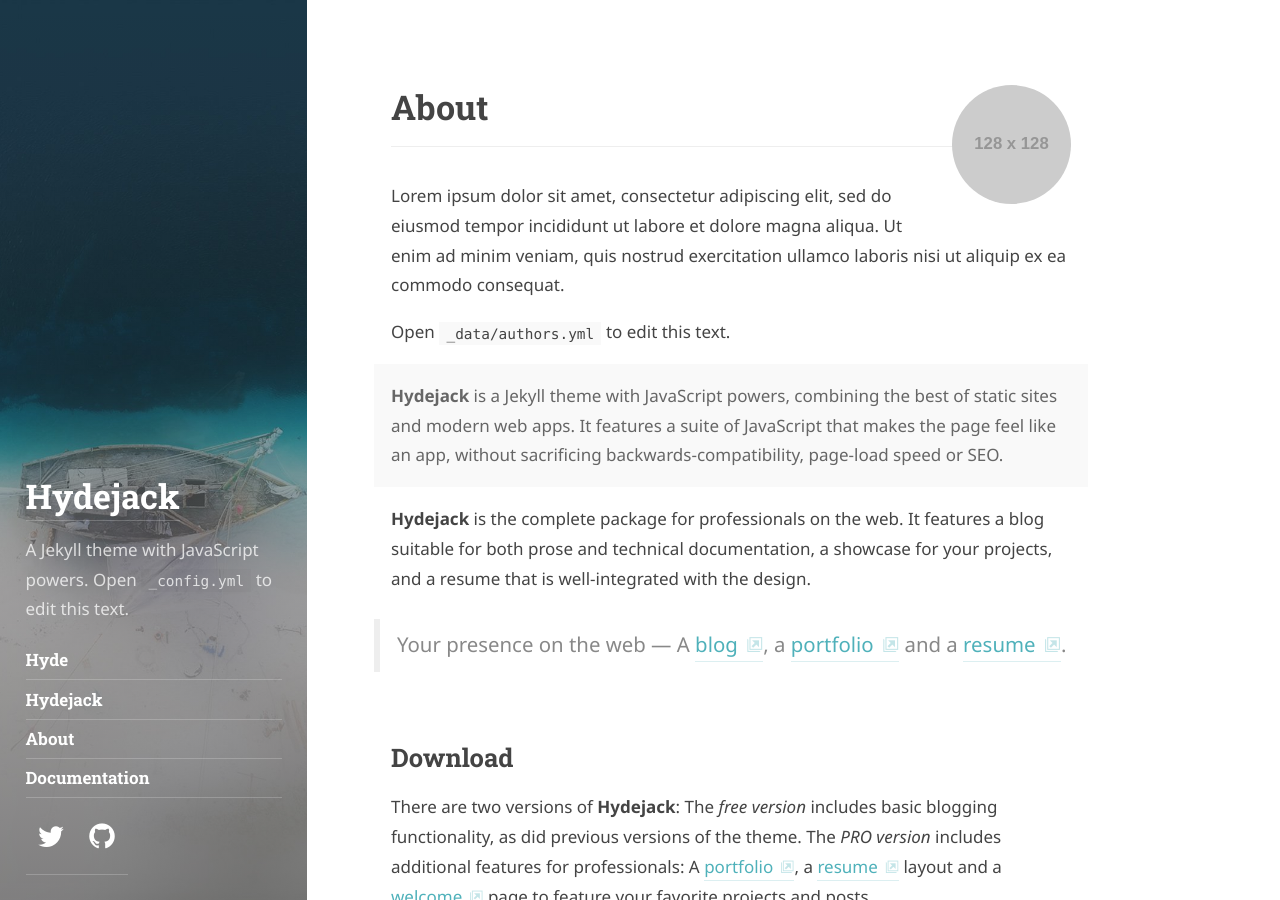
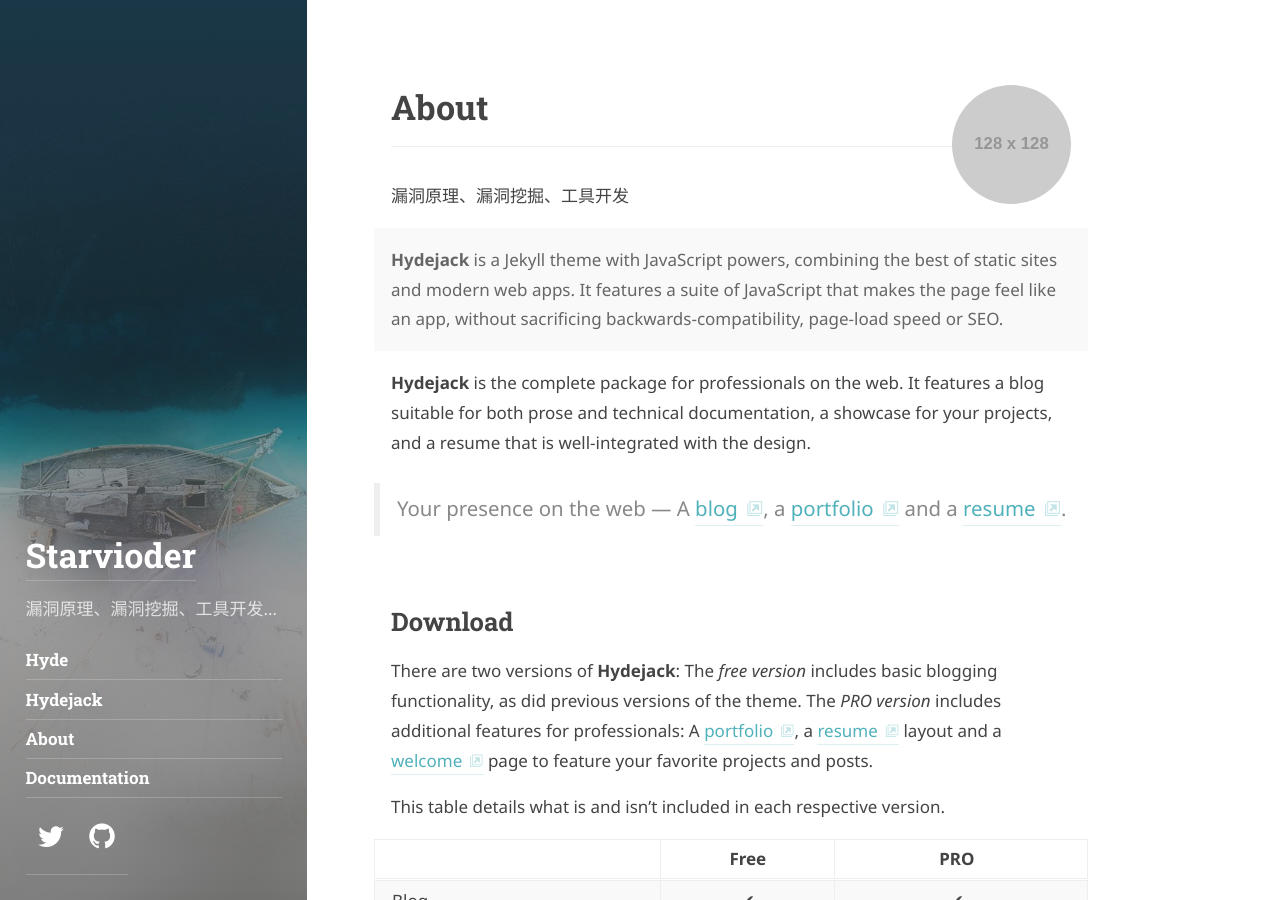
Before and after one commit to starvioder/starvioder.github.io, a Jekyll site: the page built from about.md, in a window 1280 px wide and 900 px high. Built offline with Jekyll 4.4.1, drawn with Linux system fonts in a browser that asks for light colours; some web fonts are replaced; some of the changed text lies outside the part shown.

Commit message:
profile update
profile update

```diff
--- a/_config.yml
+++ b/_config.yml
@@ -22,7 +22,7 @@ baseurl:               ''
 lang:                  en
 
 # The title of your blog. Used in the sidebar and the browser tab.
-title:                 Hydejack
+title:                 Starvioder
 
 # A short description (~150 chars) of the page used for the meta description tag.
 # Can use markdown, but no more than one paragraph (enforced by `>`)
@@ -33,8 +33,7 @@ description:           >
 
 # A shorter description for the sidebar.
 tagline:               >
-  A Jekyll theme with JavaScript powers.
-  Open `_config.yml` to edit this text.
+  漏洞原理、漏洞挖掘、工具开发...
 
 # A list of keywords for your blog
 keywords:              []
@@ -46,12 +45,12 @@ logo:                  /assets/icons/icon.png
 # Duplication is necessary due to the `jekyll-feed`, `jekyll-seo-tag` plugin.
 author:
   name:                <firstname> <lastname>
-  email:               <mail@domain.tld>
+  email:               <starvioder@outlook.com>
   # Used by `jekyll-seo-tag`:
   # twitter:             <username>
 
 # This text will appear in a `<small>` tag in the footer of every page.
-copyright:             © 2017. All rights reserved.
+copyright:             © 2023. All rights reserved.
 
 # Add links to the footer.
 # Typically you'll want to link to your impress, cookies or privacy policy, etc.
--- a/_data/authors.yml
+++ b/_data/authors.yml
@@ -2,17 +2,13 @@
 # Must be the same as `author` in `_config.yml`.
 # Change `author1` to your shortname.
 author1:
-  name:              <firstname> <lastname>
-  email:             <mail@domain.tld>
+  name:              starvioder
+  email:             <starvioder@outlook.com>
 
   # Used at the bottom of each page and at the top of the `about` layout
   # Markdown enabled, can use multiple paragraphs (enabled by `|`)
   about:             |
-    Lorem ipsum dolor sit amet, consectetur adipiscing elit,
-    sed do eiusmod tempor incididunt ut labore et dolore magna aliqua.
-    Ut enim ad minim veniam, quis nostrud exercitation ullamco laboris nisi ut aliquip ex ea commodo consequat.
-
-    Open `_data/authors.yml` to edit this text.
+    漏洞原理、漏洞挖掘、工具开发
 
   # This photo will be used in the about section
   picture:
@@ -26,8 +22,8 @@ author1:
   # Comment/uncommet to show/hide
   # Rearrange to change the order in which they appear
   social:
-    twitter:         <username>
-    github:          <username>
+    twitter:         <starvioder>
+    github:          <starvioder>
     # email:           mailto:<mail@domain.tld>
     # rss:             https://<url>/feed.xml
     # facebook:        <username>
```
